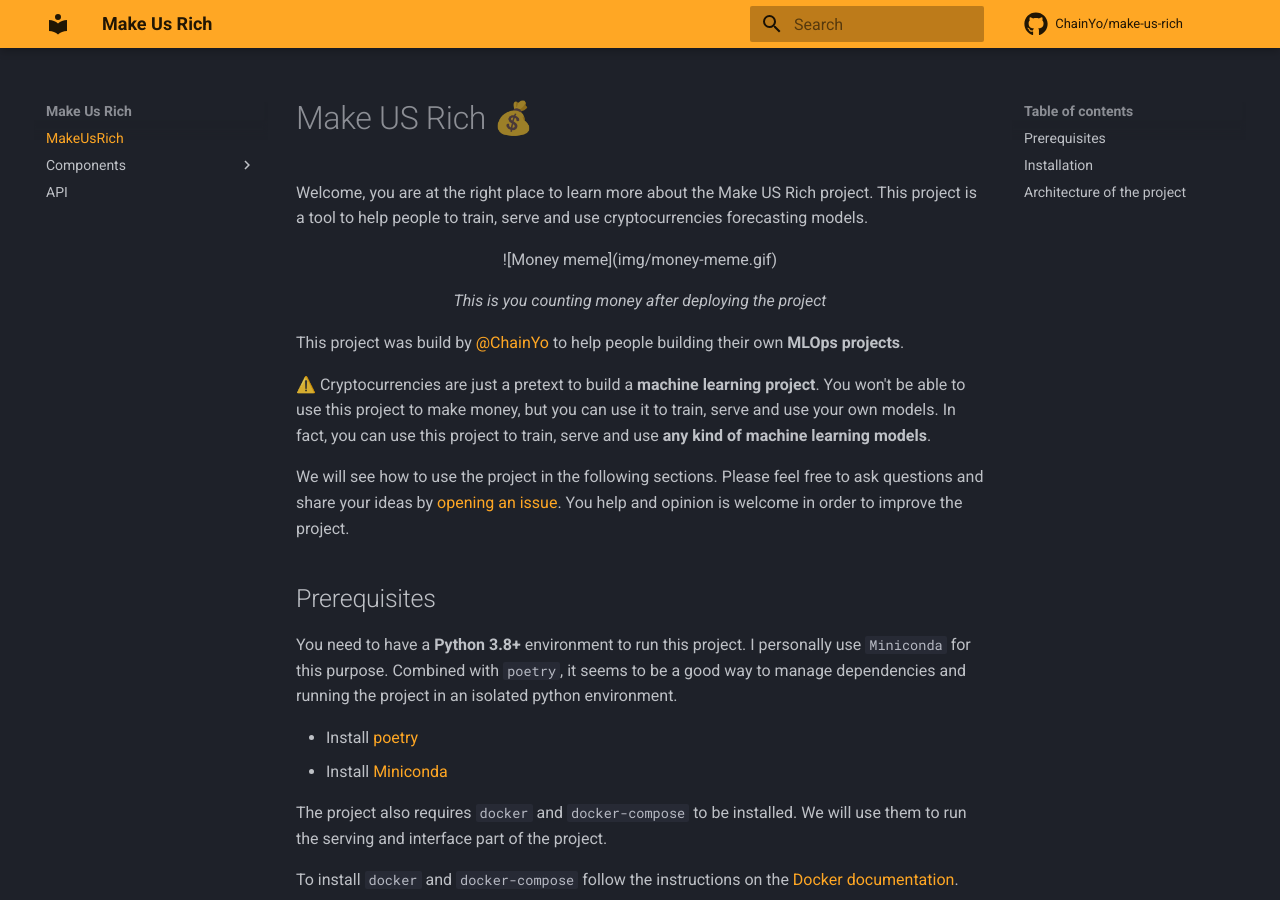
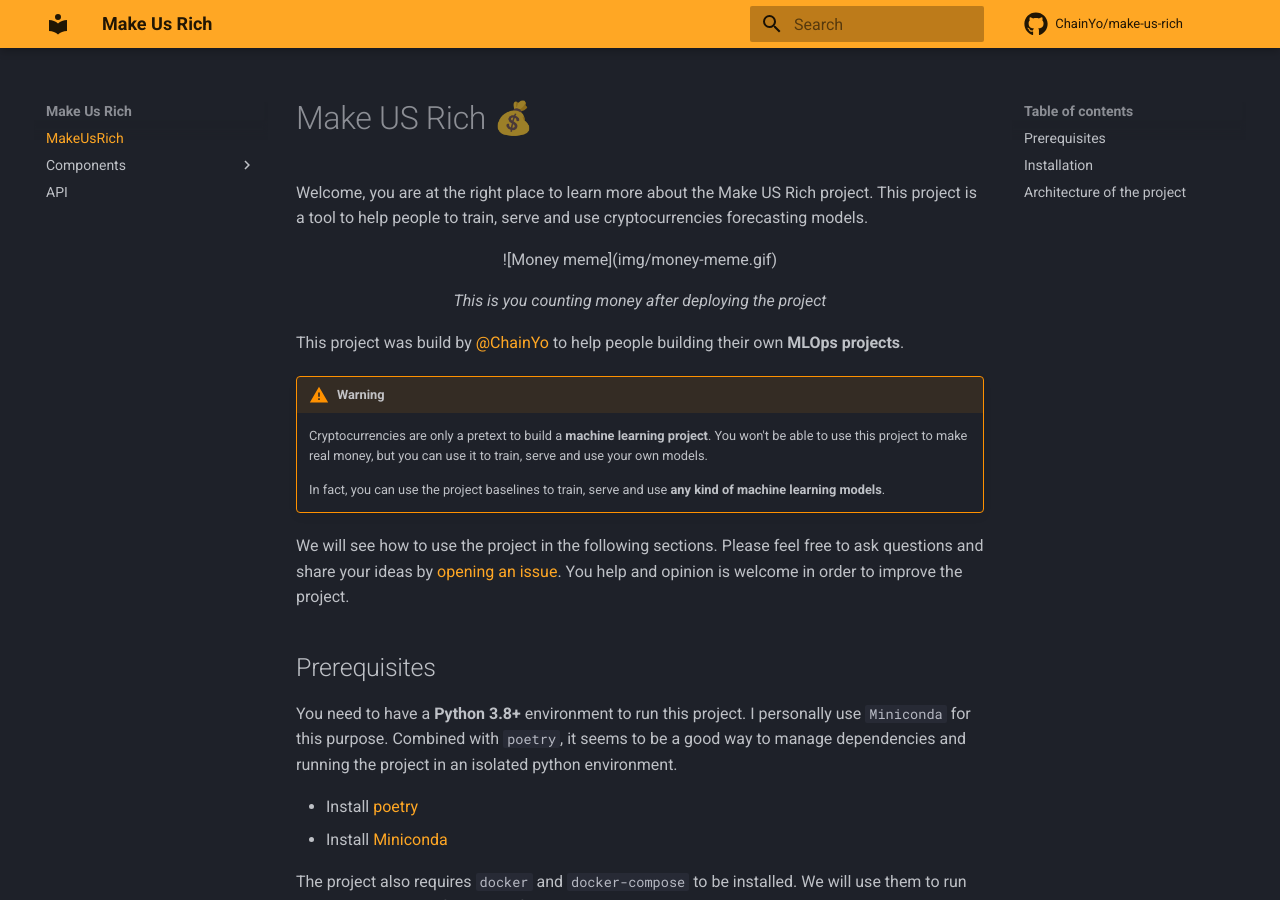
Before and after one commit to chainyo/make-us-rich, an MkDocs documentation site: the page built from docs/index.md, in a window 1280 px wide and 900 px high. Built offline with MkDocs 1.6.1 and Material for MkDocs 9.7.7, drawn with Linux system fonts in a browser that asks for light colours; comment, search, counter and statistics services are not loaded.

Commit message:
update warning

```diff
--- a/docs/index.md
+++ b/docs/index.md
@@ -10,9 +10,11 @@ This project is a tool to help people to train, serve and use cryptocurrencies f
 
 This project was build by [@ChainYo](https://github.com/ChainYo) to help people building their own **MLOps projects**.
 
-⚠️ Cryptocurrencies are just a pretext to build a **machine learning project**. You won't be able to use this project to make
-money, but you can use it to train, serve and use your own models. In fact, you can use this project to train, serve and
-use **any kind of machine learning models**.
+!!! warning
+    Cryptocurrencies are only a pretext to build a **machine learning project**. You won't be able to use this project
+    to make real money, but you can use it to train, serve and use your own models.
+
+    In fact, you can use the project baselines to train, serve and use **any kind of machine learning models**.
 
 We will see how to use the project in the following sections. Please feel free to ask questions and share your ideas by
 [opening an issue](https://github.com/ChainYo/make-us-rich/issues/new). You help and opinion is welcome in order to
```
